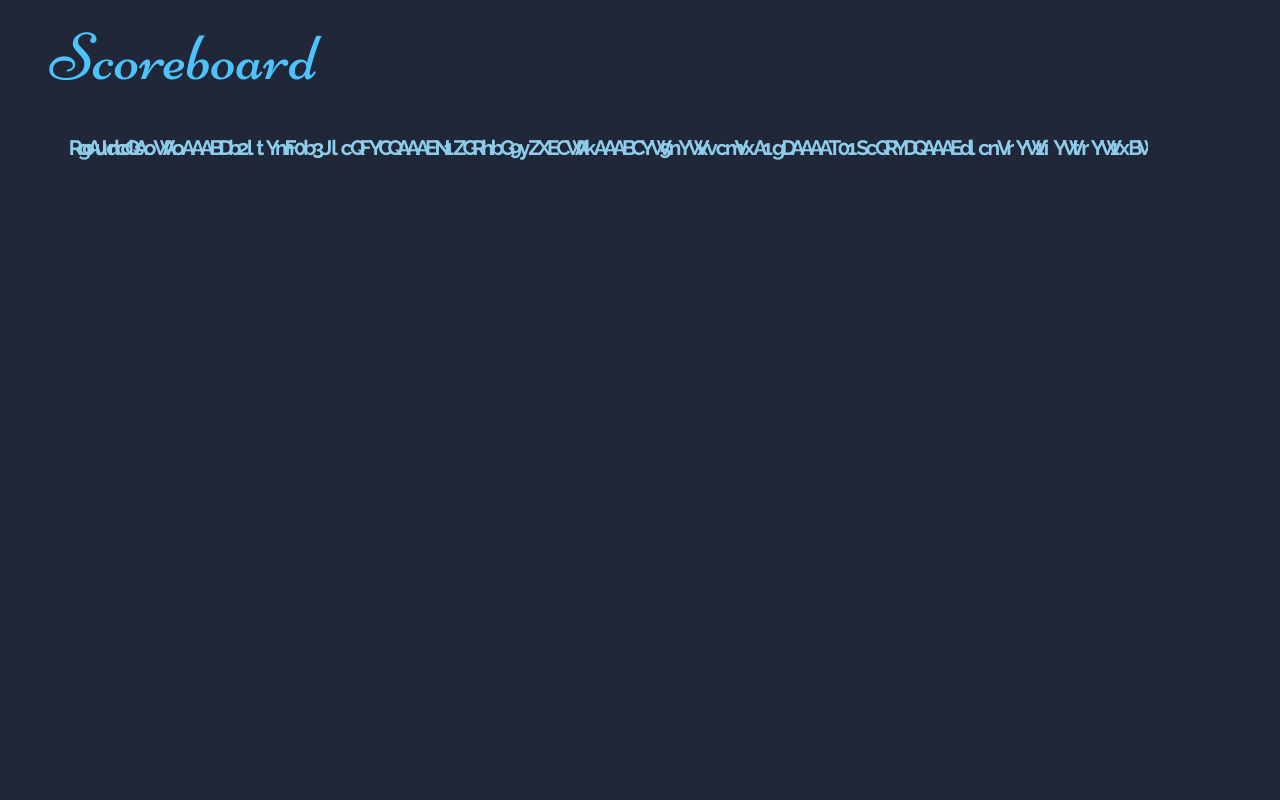
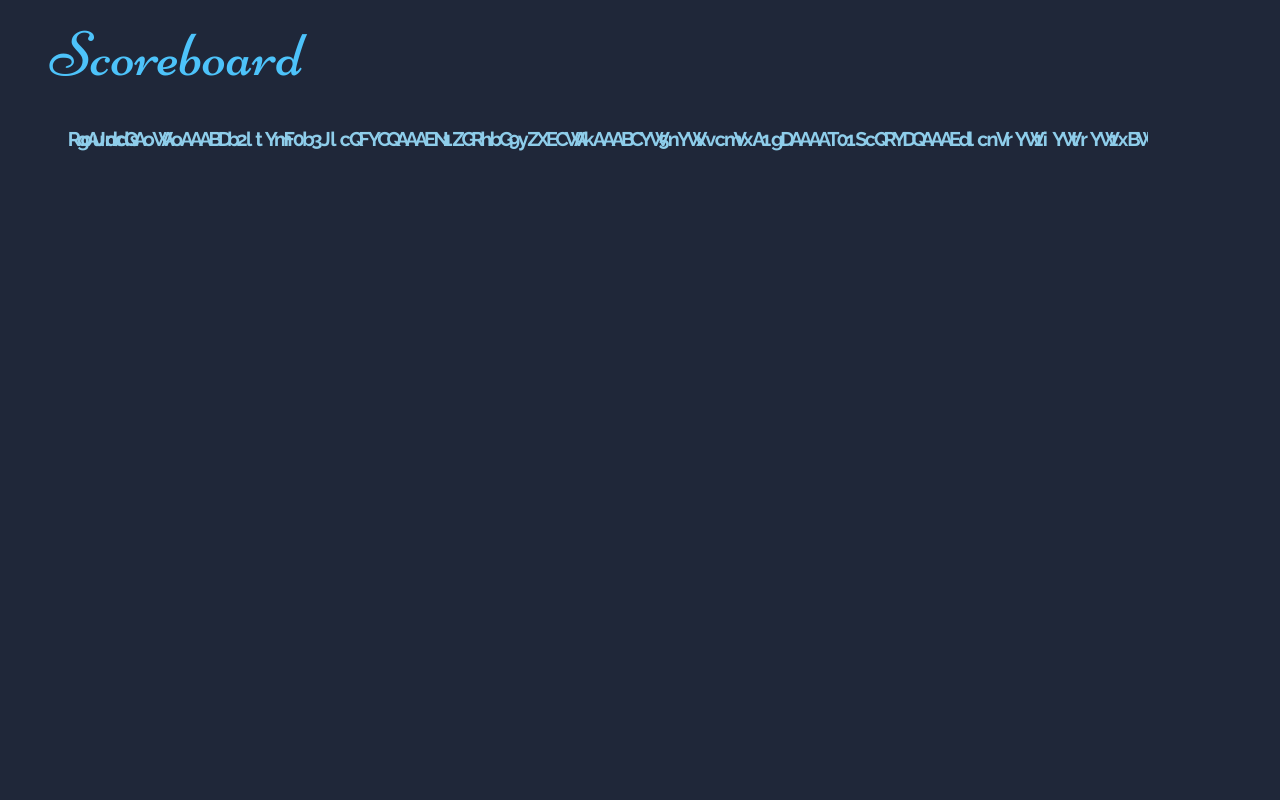
Before and after one commit to amalolan/scoreboard, a Django app: template board/templates/board/scoreboard.html in a window 1280 px wide. Run offline with Django 3.2, Linux system fonts and the light colour scheme; the template is opened without the code that fills it: values that come from a table or form of the project are taken from there, others are empty; data comes from the database, SQL or seed files in the repository; some libraries are stand-ins or nearby versions.

Commit message:
Style changes

```diff
--- a/board/static/board/js/animations.js
+++ b/board/static/board/js/animations.js
@@ -28,7 +28,7 @@
       queue: false
     });
     $(self).nextUntil('tr.round').find('td:first-child').animate({
-      'padding-left': '2.5em'
+      'padding-left': '2em'
     }, {
       duration: animationSpeed,
       queue: true
--- a/board/static/board/style/main.css
+++ b/board/static/board/style/main.css
@@ -3,7 +3,7 @@
 }
 
 body {
-  font-size: 19px;
+  font-size: 18px;
   width: 100%;
   height: 100%;
   overflow-x: hidden;
```
